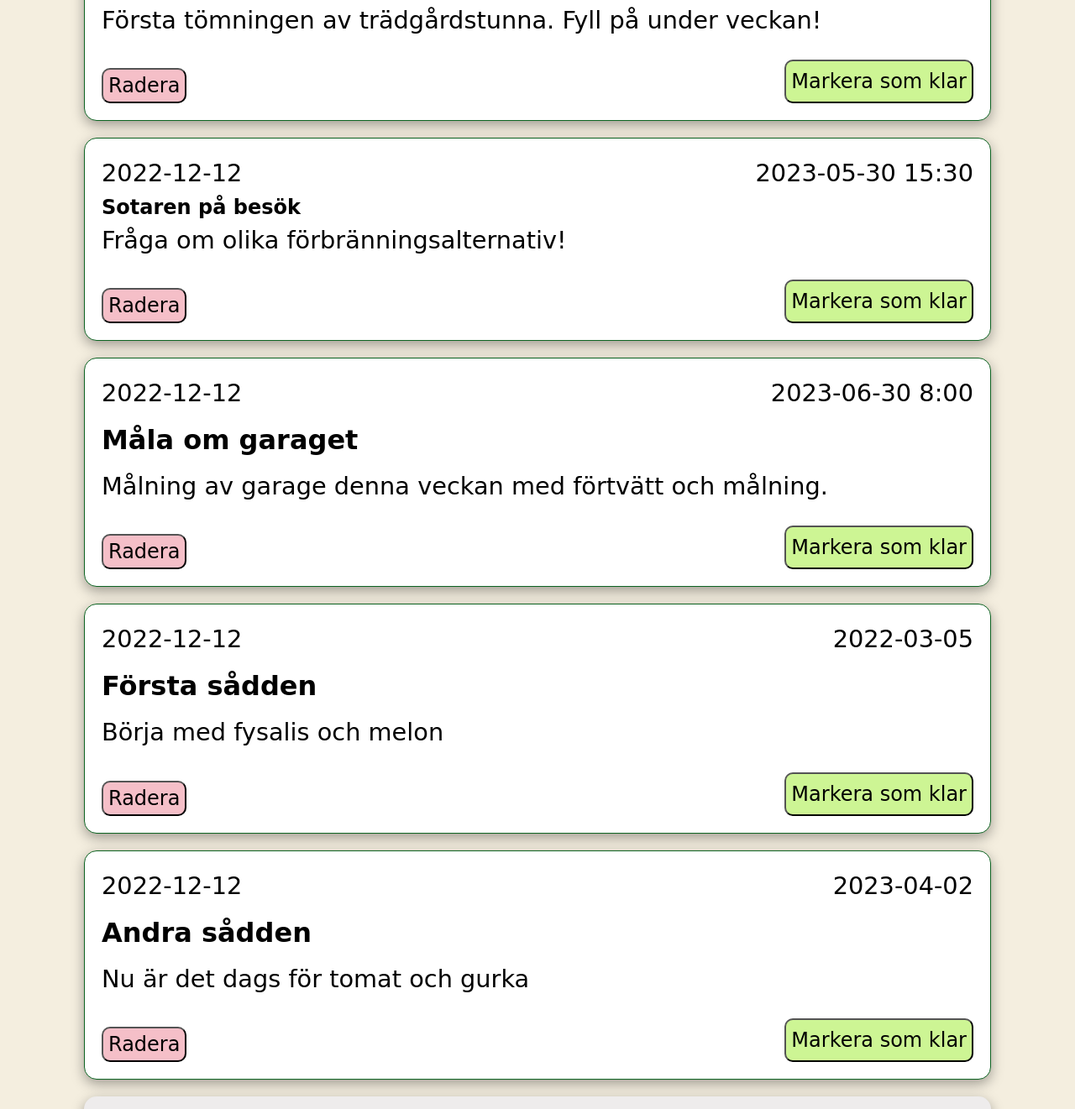
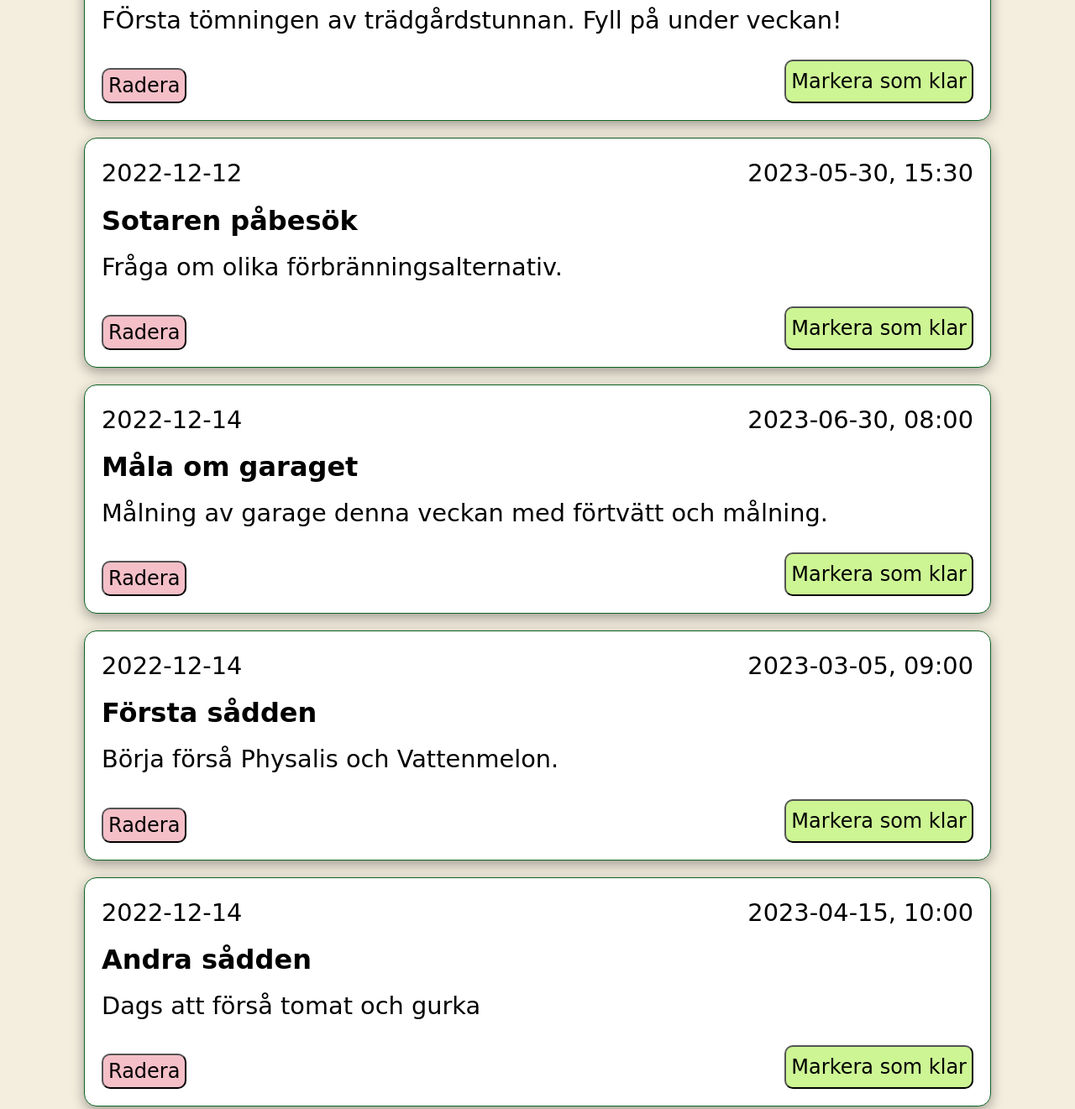
Before and after one commit to TessDevon/TodoAtHome, a website built with Vite: page index.html in a window 1280 px wide. Shown: the part 576-1897 px from the top of the page at 84% size. Built offline with nearby package versions, Linux system fonts and the light colour scheme; a web font is replaced by a local one.

Commit message:
Coded HTML structure for todo items in JS/TS.  Added a function with a loop that write out my array of todos object.

```diff
--- a/index.html
+++ b/index.html
@@ -38,69 +38,7 @@
             </label>
           </div>
         </section>
-        <section>
-          <article class="toDoItemClass" id="toDoItem">
-            <div class="datePartInTODOItem">
-              <span class="toDaysDateClass" id="toDaysDate">2022-12-12</span>
-              <span class="deadLineDateClass" id="deadLineDate">2023-03-15 5:30</span>
-            </div>
-            <h2 class="toDoNameClass" id="ToDoName">Första trädgårdstunnan</h2>
-            <p class="descriptionClass" id="description">Första tömningen av trädgårdstunna. Fyll på under veckan!</p>
-            <p class="fiveDaysToDeadlineP" id="fiveDaysToDeadline"></p>
-            <div class="todoButtonsDiv">
-              <button class="deliteButtonClass" id="deliteButton">Radera</button>
-              <button class="doneButtonClass" id="doneButton">Markera som klar</button>
-            </div>
-          </article>
-          <article class="toDoItemClass" id="toDoItem2">
-            <div class="datePartInTODOItem">
-              <span class="toDaysDateClass" id="toDaysDate2">2022-12-12</span>
-              <span class="deadLineDateClass" id="deadLineDate2">2023-05-30 15:30</span>
-            </div>
-            <h2 class="ToDoNameClass" id="ToDoName2">Sotaren på besök</h2>
-            <p class="descriptionClass" id="description2">Fråga om olika förbränningsalternativ!</p>
-            <div class="todoButtonsDiv">
-              <button class="deliteButtonClass" id="deliteButton2">Radera</button>
-              <button class="doneButtonClass" id="doneButton2">Markera som klar</button>
-            </div>
-          </article>
-          <article class="toDoItemClass" id="toDoItem3">
-            <div class="datePartInTODOItem">
-              <span class="toDaysDateClass" id="toDaysDate3">2022-12-12</span>
-              <span class="deadLineDateClass" id="deadLineDate3">2023-06-30 8:00</span>
-            </div>
-            <h2 class="toDoNameClass" id="ToDoName3">Måla om garaget</h2>
-            <p class="descriptionClass" id="description3">Målning av garage denna veckan med förtvätt och målning.</p>
-            <div class="todoButtonsDiv">
-              <button class="deliteButtonClass" id="deliteButton3">Radera</button>
-              <button class="doneButtonClass" id="doneButton3">Markera som klar</button>
-            </div>
-          </article>
-          <article class="toDoItemClass" id="toDoItem4">
-            <div class="datePartInTODOItem">
-              <span class="toDaysDateClass" id="toDaysDate4">2022-12-12</span>
-              <span class="deadLineDateClass" id="deadLineDate4">2022-03-05</span>
-            </div>
-            <h2 class="toDoNameClass" id="ToDoName4">Första sådden</h2>
-            <p class="descriptionClass" id="description4">Börja med fysalis och melon</p>
-            <div class="todoButtonsDiv">
-              <button class="deliteButtonClass" id="deliteButton4">Radera</button>
-              <button class="doneButtonClass" id="doneButton4">Markera som klar</button>
-            </div>
-          </article>
-          <article class="toDoItemClass" id="toDoItem5">
-            <div class="datePartInTODOItem">
-              <span class="toDaysDateClass" id="toDaysDate5">2022-12-12</span>
-              <span class="deadLineDateClass" id="deadLineDate5">2023-04-02</span>
-            </div>
-            <h2 class="toDoNameClass" id="ToDoName5">Andra sådden</h2>
-            <p class="descriptionClass" id="description5">Nu är det dags för tomat och gurka</p>
-            <div class="todoButtonsDiv">
-              <button class="deliteButtonClass" id="deliteButton5">Radera</button>
-              <button class="doneButtonClass" id="doneButton5">Markera som klar</button>
-            </div>
-          </article>
-        </section>
+        <section id="toDoItemSection"></section>
         <section class="addToTODO">
           <form action="addToTODO">
             <h2 class="formLabels">Lägg till en TODO</h2>
--- a/src/main.ts
+++ b/src/main.ts
@@ -1,42 +1,73 @@
 import './style/style.scss';
 
-/*
-// All kod härifrån och ner är bara ett exempel för att komma igång
+const toDoItemSection = document.querySelector('#toDoItemSection');
 
-// I denna utils-fil har vi lagrat funktioner som ofta används, t.ex. en "blanda array"-funktion
-import { shuffle } from './utils';
-
-// I denna fil har vi lagrat vår "data", i detta exempel en ofullständig kortlek
-import exampleCardDeck from './exampleArray';
-
-// Blanda kortleken
-const myShuffledCardDeck = shuffle(exampleCardDeck);
+const todoArticles = [
+  {
+    toDaysDate: '2022-12-12',
+    deadLineDate: '2023-03-15, 05:30',
+    category: 'categoryGarden',
+    toDoName: 'Första trädgårdstunnan',
+    description: 'FÖrsta tömningen av trädgårdstunnan. Fyll på under veckan!',
+  }, {
+    toDaysDate: '2022-12-12',
+    deadLineDate: '2023-05-30, 15:30',
+    category: 'categoryHandyman',
+    toDoName: 'Sotaren påbesök',
+    description: 'Fråga om olika förbränningsalternativ.',
+  }, {
+    toDaysDate: '2022-12-14',
+    deadLineDate: '2023-06-30, 08:00',
+    category: 'categortHouse',
+    toDoName: 'Måla om garaget',
+    description: 'Målning av garage denna veckan med förtvätt och målning.',
+  }, {
+    toDaysDate: '2022-12-14',
+    deadLineDate: '2023-03-05, 09:00',
+    category: 'categoryGarden',
+    toDoName: 'Första sådden',
+    description: 'Börja förså Physalis och Vattenmelon.',
+  }, {
+    toDaysDate: '2022-12-14',
+    deadLineDate: '2023-04-15, 10:00',
+    category: 'categoryGarden',
+    toDoName: 'Andra sådden',
+    description: 'Dags att förså tomat och gurka',
+  }, {
+    toDaysDate: '2022-12-13',
+    deadLineDate: '2023-03-15, 5:30',
+    category: 'categoryGarden',
+    toDoName: 'Första trädgårdstunnan',
+    description: 'FÖrsta tömningen av trädgårdstunnan. Fyll på under veckan!',
+  }];
 
 /**
- * Vänder upp/ner på det klickade kortet genom att toggla en CSS-klass.
- * @param this - Det HTML-element som har klickats på
- * @return {void}
+ * Sortering
+ * Loop där objkekten körs i en array
+ * Lägga in HTML strukturen.
+ *
+ *
  */
 
-/*function flipCard(this: HTMLElement): void {
-  if (this !== undefined) {
-    this.classList.toggle('visible');
+function updateTodoList() {
+  toDoItemSection.innerHTML = '';
+
+  for (let i = 0; i < todoArticles.length; i++) {
+    toDoItemSection.innerHTML +=
+    `<article class="toDoItemClass" id="toDoItem">
+    <div class="datePartInTODOItem">
+      <span class="toDaysDateClass" id="toDaysDate">${todoArticles[i].toDaysDate}</span>
+      <span class="deadLineDateClass" id="deadLineDate">${todoArticles[i].deadLineDate}</span>
+    </div>
+    <h2 class="toDoNameClass" id="toDoName">${todoArticles[i].toDoName}</h2>
+    <p class="descriptionClass" id="description">${todoArticles[i].description}</p>
+    <p class="fiveDaysToDeadlineP" id="fiveDaysToDeadline"></p>
+    <div class="todoButtonsDiv">
+      <button class="deliteButtonClass" id="deliteButton">Radera</button>
+      <button class="doneButtonClass" id="doneButton">Markera som klar</button>
+    </div>
+  </article>`;
   }
 }
 
-// Printa kortleken
-let cardString = '';
-myShuffledCardDeck.forEach((card) => {
-  cardString += `
-    <button class="card">
-      <span class="front">♠</span>
-      <span class="back">${card}</span>
-    </button>`;
-});
-
-document.querySelector<HTMLDivElement>('#app')!.innerHTML = cardString;
-
-document.querySelectorAll('.card').forEach((card) => {
-  card.addEventListener('click', flipCard);
-});
-*/
+updateTodoList();
```
